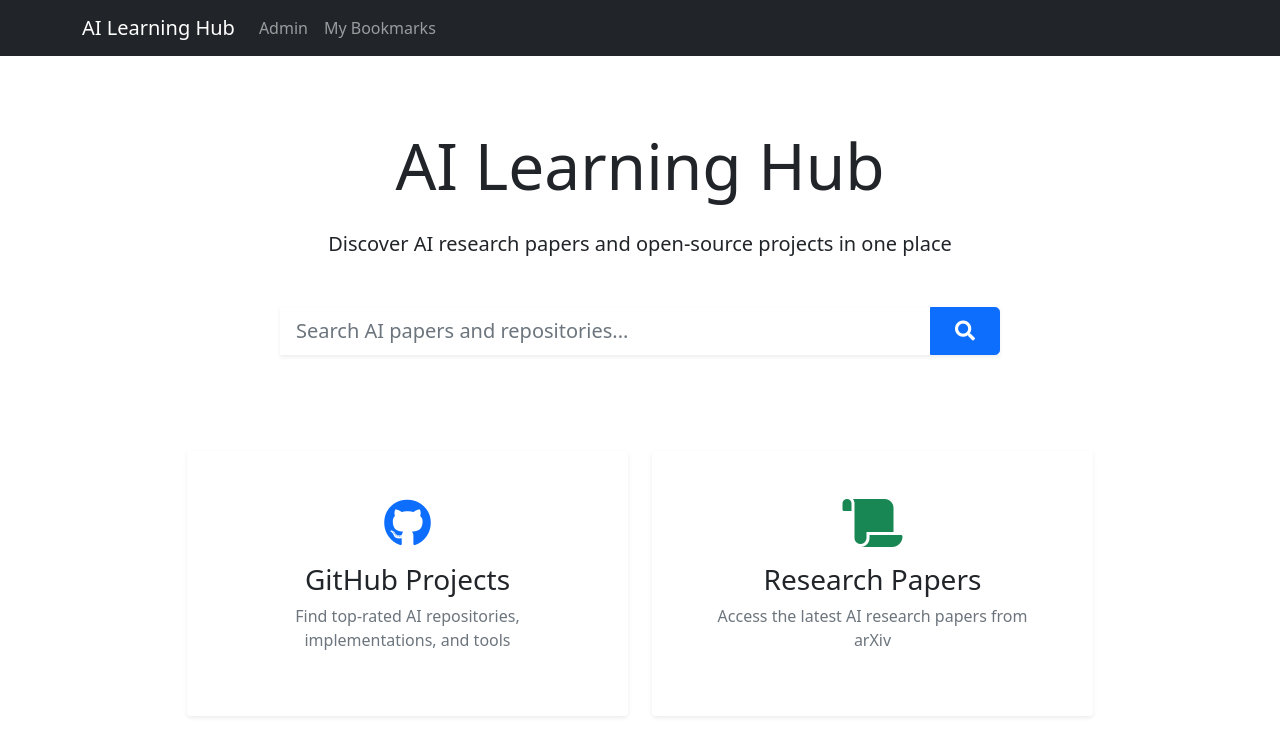
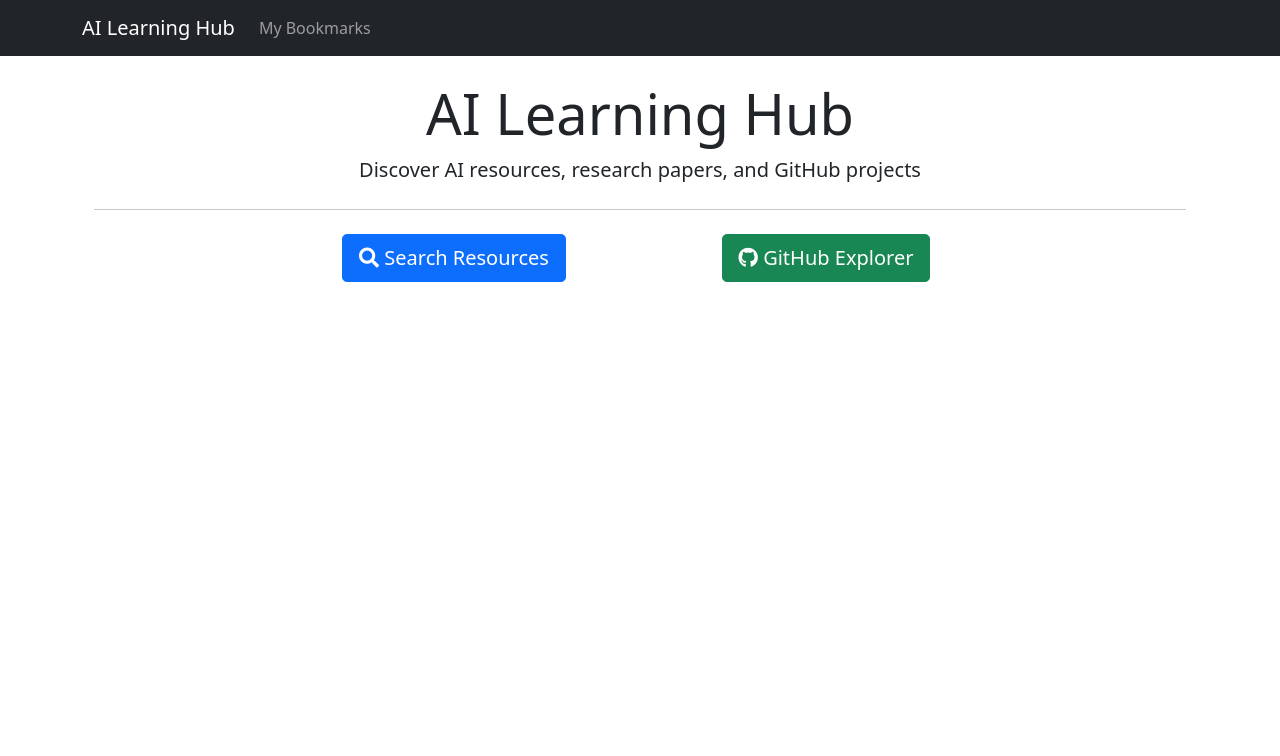
Before and after one commit to AnantaSingh/AILearningHub, a Django app: page / in a window 1280 px wide. Shown: the top 756 px of the page. Run offline with Django 4.2, Linux system fonts and the light colour scheme.

Commit message:
Github explorer and bookmarks updated

```diff
--- a/ai_learning_hub/urls.py
+++ b/ai_learning_hub/urls.py
@@ -18,6 +18,7 @@ from django.contrib import admin
 from django.urls import path, include
 from django.conf import settings
 from django.conf.urls.static import static
+from resources.views import trending_repos, github_explorer_view
 
 urlpatterns = [
     path('admin/', admin.site.urls),
@@ -25,4 +26,6 @@ urlpatterns = [
     path('search/', include('search.urls')),
     path('accounts/', include('allauth.urls')),
     path('bookmarks/', include('bookmarks.urls')),
+    path('api/github/trending/', trending_repos, name='trending_repos'),
+    path('github-explorer/', github_explorer_view, name='github_explorer'),
 ] + static(settings.MEDIA_URL, document_root=settings.MEDIA_ROOT)
--- a/static/js/bookmark.js
+++ b/static/js/bookmark.js
@@ -21,13 +21,82 @@ function bookmarkResource(resourceData) {
 }
 
 function toggleBookmark(btn) {
+    // Check if user is authenticated
+    const isAuthenticated = document.body.classList.contains('user-authenticated');
+    if (!isAuthenticated) {
+        window.location.href = '/accounts/login/?next=' + encodeURIComponent(window.location.pathname);
+        return;
+    }
+
     const isBookmarked = btn.classList.contains('btn-primary');
+    let metadata = {};
+
+    try {
+        metadata = JSON.parse(btn.dataset.metadata || '{}');
+    } catch (e) {
+        console.error('Error parsing metadata:', e);
+    }
+
     const data = {
         url: btn.dataset.url,
         title: btn.dataset.title,
         description: btn.dataset.description,
         resource_type: btn.dataset.type,
-        source: btn.dataset.source
+        source: btn.dataset.source,
+        metadata: metadata
+    };
+
+    console.log('Sending data:', data);
+
+    const csrfToken = document.querySelector('meta[name="csrf-token"]').content;
+
+    fetch('/bookmarks/toggle/', {
+        method: 'POST',
+        headers: {
+            'Content-Type': 'application/json',
+            'X-CSRFToken': csrfToken
+        },
+        body: JSON.stringify(data)
+    })
+    .then(response => {
+        if (response.redirected) {
+            // User is not authenticated, redirect to login
+            window.location.href = '/accounts/login/?next=' + encodeURIComponent(window.location.pathname);
+            return;
+        }
+        if (!response.ok) {
+            throw new Error('Network response was not ok');
+        }
+        return response.json();
+    })
+    .then(result => {
+        if (result) {  // Only process if we got a result (not redirected)
+            if (!isBookmarked) {
+                btn.classList.remove('btn-outline-primary');
+                btn.classList.add('btn-primary');
+                btn.innerHTML = '<i class="fas fa-bookmark"></i> Bookmarked';
+            } else {
+                btn.classList.remove('btn-primary');
+                btn.classList.add('btn-outline-primary');
+                btn.innerHTML = '<i class="far fa-bookmark"></i> Bookmark';
+            }
+            console.log('Bookmark status:', result.status);
+        }
+    })
+    .catch(error => {
+        console.error('Error:', error);
+        if (error.message.includes('not valid JSON')) {
+            // Likely not authenticated
+            window.location.href = '/accounts/login/?next=' + encodeURIComponent(window.location.pathname);
+        } else {
+            alert('Error saving bookmark. Please try again.');
+        }
+    });
+}
+
+function removeBookmark(btn) {
+    const data = {
+        url: btn.dataset.url
     };
 
     const csrfToken = document.querySelector('meta[name="csrf-token"]').content;
@@ -42,20 +111,25 @@ function toggleBookmark(btn) {
     })
     .then(response => response.json())
     .then(result => {
-        // Toggle button state
-        if (!isBookmarked) {
-            btn.classList.remove('btn-outline-primary');
-            btn.classList.add('btn-primary');
-            btn.innerHTML = '🔖 Bookmarked';
-        } else {
-            btn.classList.remove('btn-primary');
-            btn.classList.add('btn-outline-primary');
-            btn.innerHTML = '🔖 Bookmark';
+        if (result.status === 'removed') {
+            // Remove the entire card
+            const card = btn.closest('.col-md-6');
+            card.remove();
+
+            // If no bookmarks left, show empty state
+            const bookmarksList = document.querySelector('.row');
+            if (!bookmarksList.querySelector('.col-md-6')) {
+                bookmarksList.innerHTML = `
+                    <div class="col-12 text-center">
+                        <p class="lead">No bookmarks yet.</p>
+                        <a href="/" class="btn btn-primary">Search Resources</a>
+                    </div>
+                `;
+            }
         }
-        console.log('Bookmark status:', result.status);
     })
     .catch(error => {
         console.error('Error:', error);
-        alert('Error saving bookmark');
+        alert('Error removing bookmark');
     });
 }
--- /dev/null
+++ b/static/js/github-explorer.js
@@ -0,0 +1,60 @@
+console.log('GitHub Explorer JS loaded');  // Debug log
+
+// Define the function in global scope
+window.loadTrendingRepos = function() {
+    console.log("Loading trending repos...");
+    const trendingSection = document.getElementById('github-trending');
+    const reposContainer = document.getElementById('trending-repos');
+
+    if (!trendingSection || !reposContainer) {
+        console.error("Required elements not found!");
+        return;
+    }
+
+    trendingSection.style.display = 'block';
+    reposContainer.innerHTML = '<div class="col-12 text-center"><div class="spinner-border" role="status"></div></div>';
+
+    console.log("Fetching from API...");
+    fetch('/api/github/trending/')
+        .then(response => {
+            console.log("API Response:", response);
+            return response.json();
+        })
+        .then(repos => {
+            console.log("Repos received:", repos);
+            reposContainer.innerHTML = repos.map(repo => `
+                <div class="col-md-6 mb-4">
+                    <div class="card h-100 border-primary">
+                        <div class="card-header bg-primary text-white d-flex justify-content-between">
+                            <i class="fab fa-github"></i>
+                            <span>${repo.stars} ⭐</span>
+                        </div>
+                        <div class="card-body">
+                            <h5 class="card-title">${repo.name}</h5>
+                            <p class="card-text">${repo.description || 'No description available'}</p>
+                            ${repo.language ? `<span class="badge bg-secondary">${repo.language}</span>` : ''}
+                        </div>
+                        <div class="card-footer">
+                            <a href="${repo.url}" class="btn btn-outline-primary btn-sm" target="_blank">View Repository</a>
+                        </div>
+                    </div>
+                </div>
+            `).join('');
+        })
+        .catch(error => {
+            console.error('Error:', error);
+            reposContainer.innerHTML = '<div class="col-12"><div class="alert alert-danger">Error loading repositories</div></div>';
+        });
+};
+
+// Add event listener when DOM is loaded
+document.addEventListener('DOMContentLoaded', function() {
+    console.log("DOM loaded, setting up GitHub Explorer...");
+    const explorerBtn = document.getElementById('github-explorer-btn');
+    if (explorerBtn) {
+        console.log("Explorer button found, adding click listener");
+        explorerBtn.addEventListener('click', loadTrendingRepos);
+    } else {
+        console.error("Explorer button not found!");
+    }
+});
--- a/templates/base/base.html
+++ b/templates/base/base.html
@@ -7,10 +7,9 @@
     <title>{% block title %}AI Learning Hub{% endblock %}</title>
     <link href="https://cdn.jsdelivr.net/npm/bootstrap@5.1.3/dist/css/bootstrap.min.css" rel="stylesheet">
     <link rel="stylesheet" href="https://cdnjs.cloudflare.com/ajax/libs/font-awesome/5.15.4/css/all.min.css">
-    <script src="{% static 'js/bookmark.js' %}"></script>
     <meta name="csrf-token" content="{{ csrf_token }}">
 </head>
-<body>
+<body class="{% if user.is_authenticated %}user-authenticated{% endif %}">
     <nav class="navbar navbar-expand-lg navbar-dark bg-dark">
         <div class="container">
             <a class="navbar-brand" href="/">AI Learning Hub</a>
@@ -20,11 +19,19 @@
             <div class="collapse navbar-collapse" id="navbarNav">
                 <ul class="navbar-nav">
                     <li class="nav-item">
-                        <a class="nav-link" href="{% url 'admin:index' %}">Admin</a>
+                        {% if user.is_authenticated %}
+                            <a class="nav-link" href="{% url 'bookmarks:list' %}">My Bookmarks</a>
+                        {% else %}
+                            <a class="nav-link" href="{% url 'account_login' %}?next={% url 'bookmarks:list' %}">My Bookmarks</a>
+                        {% endif %}
                     </li>
-                    <li class="nav-item">
-                        <a class="nav-link" href="{% url 'bookmarks:list' %}">My Bookmarks</a>
-                    </li>
+                    {% comment %}
+                    {% if user.is_staff %}
+                        <li class="nav-item">
+                            <a class="nav-link" href="{% url 'admin:index' %}">Admin</a>
+                        </li>
+                    {% endif %}
+                    {% endcomment %}
                 </ul>
             </div>
         </div>
@@ -36,5 +43,7 @@
     </div>
 
     <script src="https://cdn.jsdelivr.net/npm/bootstrap@5.1.3/dist/js/bootstrap.bundle.min.js"></script>
+    <script src="{% static 'js/bookmark.js' %}"></script>
+    {% block extra_js %}{% endblock %}
 </body>
 </html>
--- a/templates/home.html
+++ b/templates/home.html
@@ -1,50 +1,34 @@
 {% extends 'base/base.html' %}
+{% load static %}
 
 {% block title %}Home - AI Learning Hub{% endblock %}
 
 {% block content %}
-<div class="container">
+<div class="container mt-4">
     <!-- Hero Section -->
-    <div class="text-center py-5">
-        <h1 class="display-3 mb-4">AI Learning Hub</h1>
-        <p class="lead mb-5">Discover AI research papers and open-source projects in one place</p>
-
-        <!-- Search Box -->
+    <div class="jumbotron text-center mb-5">
+        <h1 class="display-4">AI Learning Hub</h1>
+        <p class="lead">Discover AI resources, research papers, and GitHub projects</p>
+        <hr class="my-4">
         <div class="row justify-content-center">
-            <div class="col-md-8">
-                <form action="{% url 'search:search' %}" method="get" class="form-inline justify-content-center">
-                    <div class="input-group input-group-lg shadow-sm">
-                        <input type="text" name="q" class="form-control border-0"
-                               placeholder="Search AI papers and repositories..."
-                               value="{{ query|default:'' }}">
-                        <button class="btn btn-primary px-4" type="submit">
-                            <i class="fas fa-search"></i>
-                        </button>
-                    </div>
-                </form>
+            <div class="col-md-4">
+                <a href="{% url 'search:search' %}" class="btn btn-primary btn-lg btn-block mb-3">
+                    <i class="fas fa-search"></i> Search Resources
+                </a>
+            </div>
+            <div class="col-md-4">
+                <a href="{% url 'github_explorer' %}" class="btn btn-success btn-lg btn-block mb-3">
+                    <i class="fab fa-github"></i> GitHub Explorer
+                </a>
             </div>
         </div>
     </div>
 
-    <!-- Features Section -->
-    <div class="row justify-content-center mt-5">
-        <div class="col-md-5">
-            <div class="card h-100 border-0 shadow-sm">
-                <div class="card-body text-center p-5">
-                    <i class="fab fa-github fa-3x mb-3 text-primary"></i>
-                    <h3>GitHub Projects</h3>
-                    <p class="text-muted">Find top-rated AI repositories, implementations, and tools</p>
-                </div>
-            </div>
-        </div>
-        <div class="col-md-5">
-            <div class="card h-100 border-0 shadow-sm">
-                <div class="card-body text-center p-5">
-                    <i class="fas fa-scroll fa-3x mb-3 text-success"></i>
-                    <h3>Research Papers</h3>
-                    <p class="text-muted">Access the latest AI research papers from arXiv</p>
-                </div>
-            </div>
+    <!-- GitHub Trending Section -->
+    <div id="github-trending" class="mt-4" style="display: none;">
+        <h2 class="mb-4"><i class="fab fa-github"></i> Trending AI Projects</h2>
+        <div class="row" id="trending-repos">
+            <!-- Repos will be loaded here -->
         </div>
     </div>
 </div>
@@ -76,3 +60,13 @@
 }
 </style>
 {% endblock %}
+
+{% block extra_js %}
+<script src="{% static 'js/github-explorer.js' %}"></script>
+<script>
+    console.log('Home page loaded');
+    if (typeof loadTrendingRepos === 'undefined') {
+        console.error('loadTrendingRepos is not defined!');
+    }
+</script>
+{% endblock %}
```
Also changed, not shown: bookmarks/views.py (+16 -6 lines), resources/views.py (+57 -0 lines), templates/bookmarks/list.html (+10 -10 lines), templates/github_explorer.html (added, +61 -0 lines), templates/search/search_results.html (+2 -8 lines).
